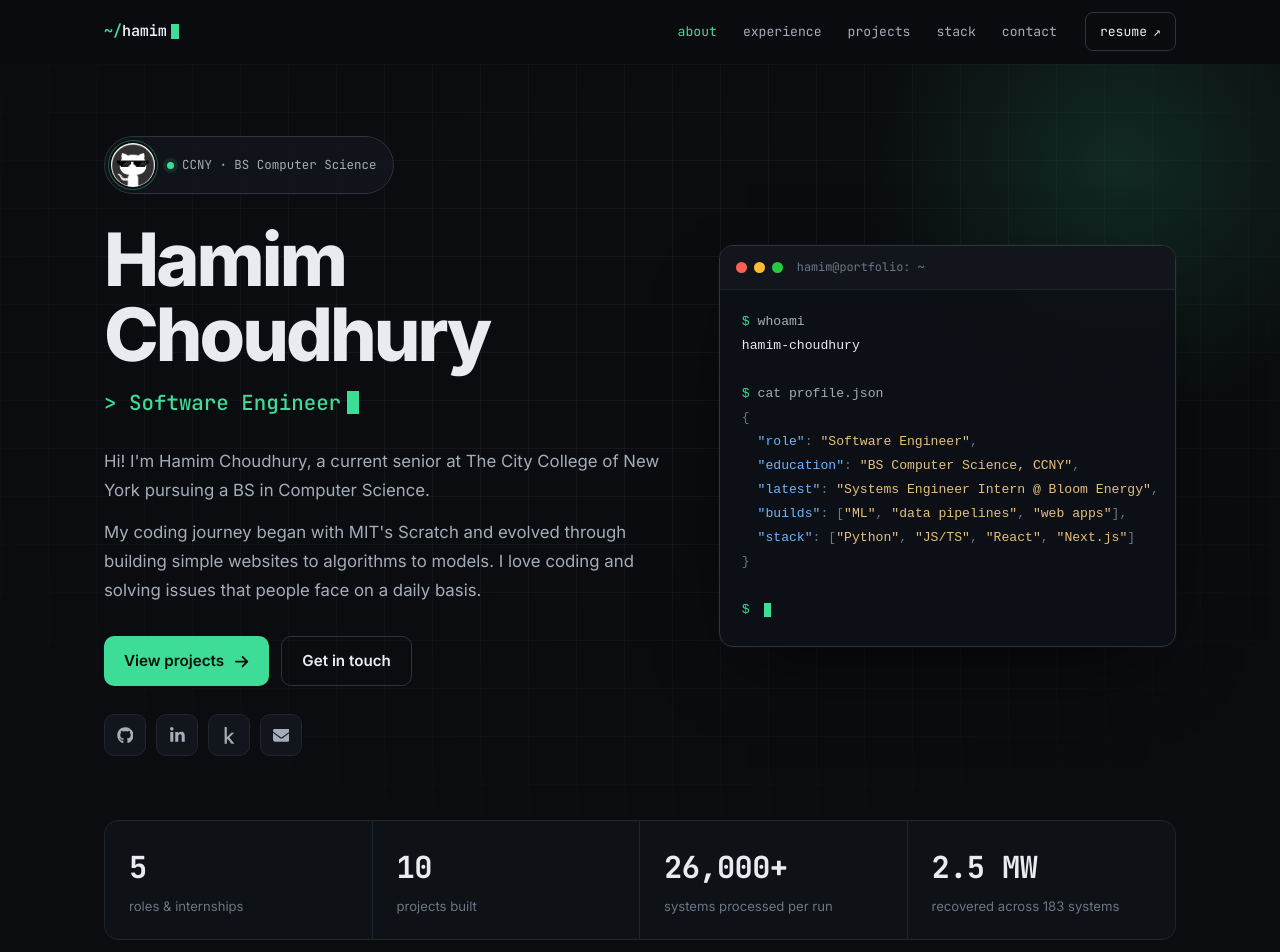
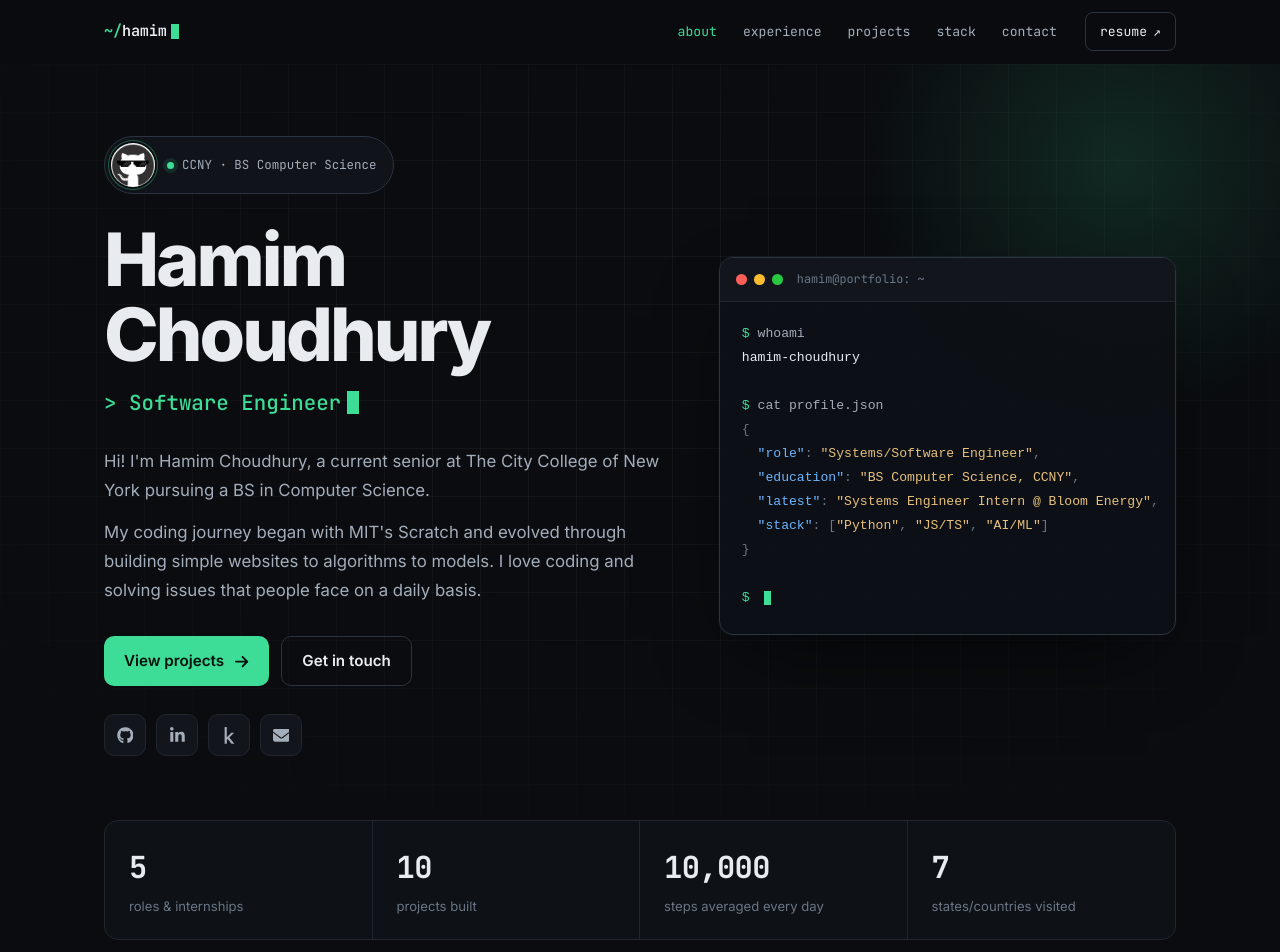
Before and after one commit to hamim23z/Professional_Portfolio, a Next.js app: page / in a window 1280 px wide. Shown: the top 952 px of the page. Built offline with nearby package versions, Linux system fonts and the light colour scheme.

Commit message:
changed certain text

```diff
--- a/app/components/Hero.js
+++ b/app/components/Hero.js
@@ -8,8 +8,8 @@ import styles from "./Hero.module.css";
 const stats = [
   { value: String(experience.length), label: "roles & internships" },
   { value: String(projects.length), label: "projects built" },
-  { value: "26,000+", label: "systems processed per run" },
-  { value: "2.5 MW", label: "recovered across 183 systems" },
+  { value: "10,000", label: "steps averaged every day" },
+  { value: "7", label: "states/countries visited" },
 ];
 
 const socials = [
@@ -105,7 +105,7 @@ export default function Hero() {
               {"\n  "}
               <span className={styles.key}>&quot;role&quot;</span>
               <span className={styles.punc}>: </span>
-              <span className={styles.str}>&quot;Software Engineer&quot;</span>
+              <span className={styles.str}>&quot;Systems/Software Engineer&quot;</span>
               <span className={styles.punc}>,</span>
               {"\n  "}
               <span className={styles.key}>&quot;education&quot;</span>
@@ -118,24 +118,13 @@ export default function Hero() {
               <span className={styles.str}>&quot;Systems Engineer Intern @ Bloom Energy&quot;</span>
               <span className={styles.punc}>,</span>
               {"\n  "}
-              <span className={styles.key}>&quot;builds&quot;</span>
-              <span className={styles.punc}>: [</span>
-              <span className={styles.str}>&quot;ML&quot;</span>
-              <span className={styles.punc}>, </span>
-              <span className={styles.str}>&quot;data pipelines&quot;</span>
-              <span className={styles.punc}>, </span>
-              <span className={styles.str}>&quot;web apps&quot;</span>
-              <span className={styles.punc}>],</span>
-              {"\n  "}
               <span className={styles.key}>&quot;stack&quot;</span>
               <span className={styles.punc}>: [</span>
               <span className={styles.str}>&quot;Python&quot;</span>
               <span className={styles.punc}>, </span>
               <span className={styles.str}>&quot;JS/TS&quot;</span>
               <span className={styles.punc}>, </span>
-              <span className={styles.str}>&quot;React&quot;</span>
-              <span className={styles.punc}>, </span>
-              <span className={styles.str}>&quot;Next.js&quot;</span>
+              <span className={styles.str}>&quot;AI/ML&quot;</span>
               <span className={styles.punc}>]</span>
               {"\n"}
               <span className={styles.punc}>{"}"}</span>
```
